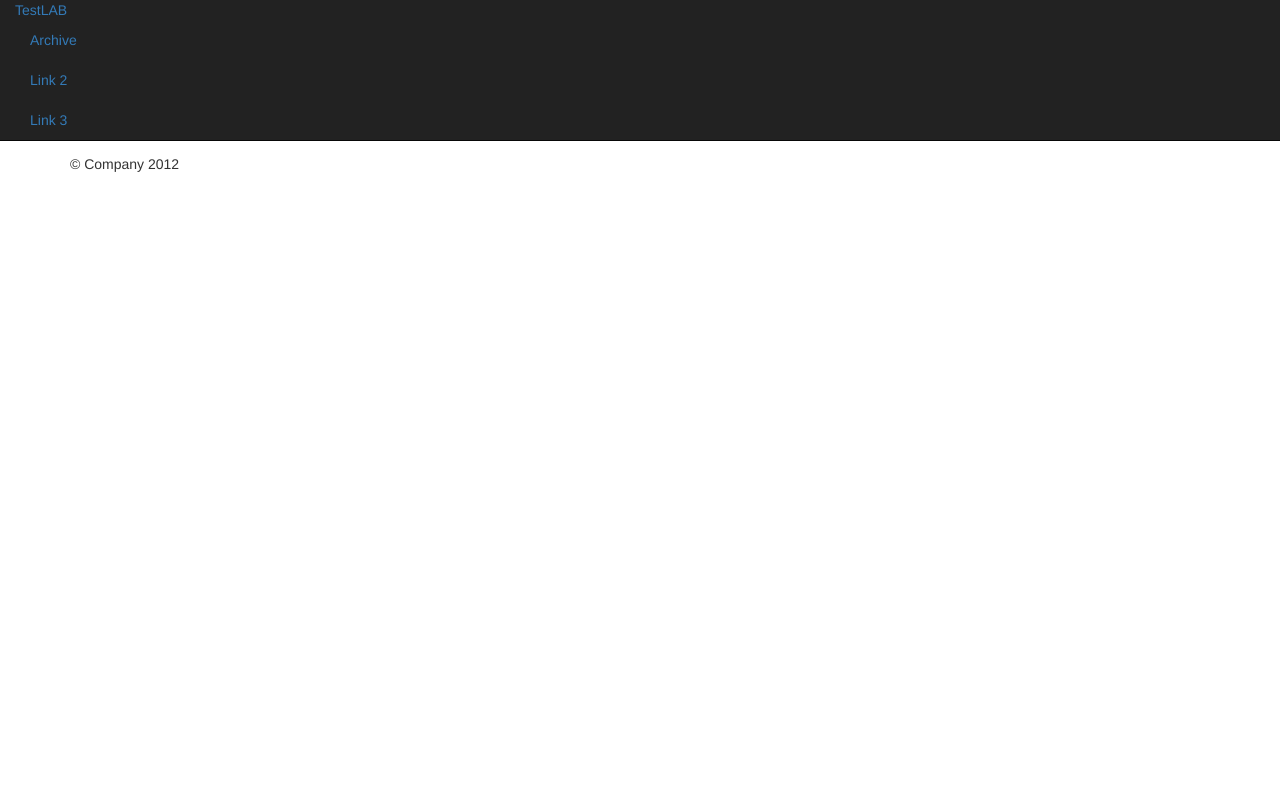
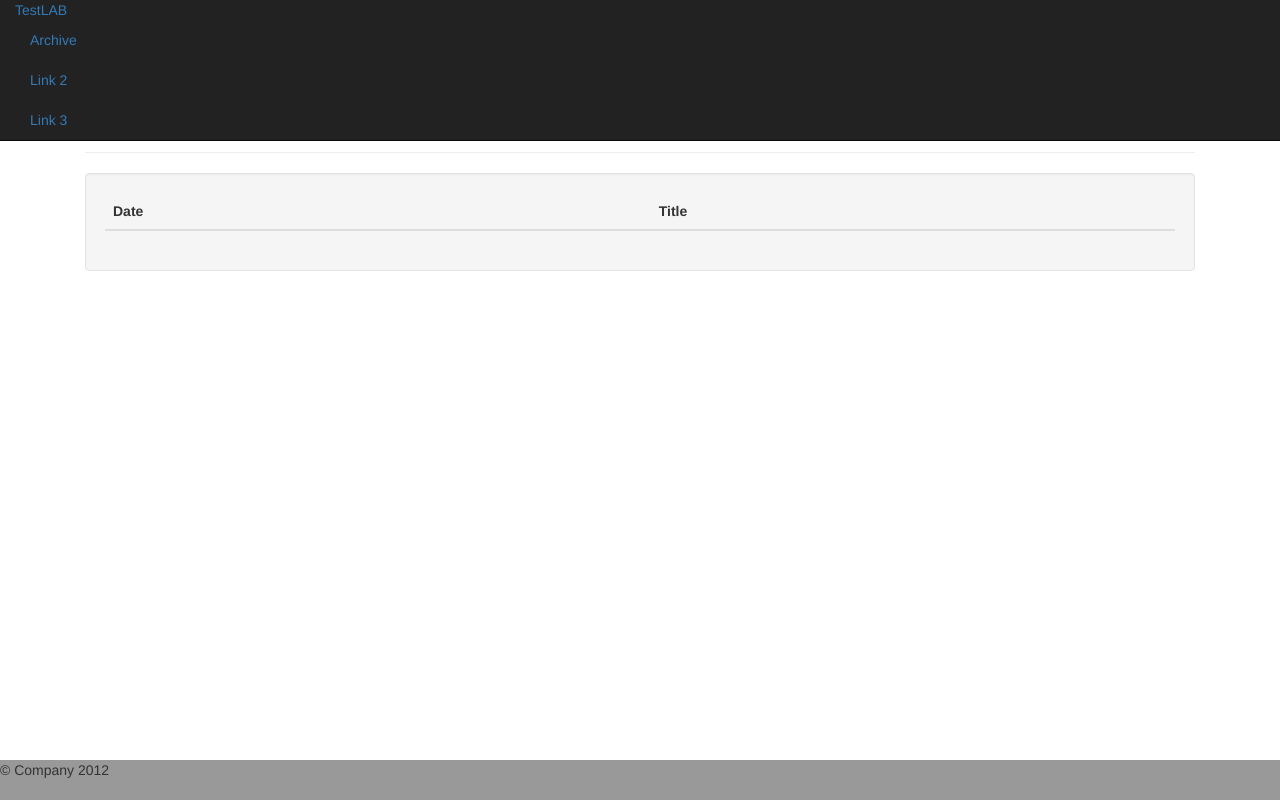
Before and after one commit to skhalymon/testerslab, a Django app: page /blog/category/1/ in a window 1280 px wide. Run offline with Django 3.2, Linux system fonts and the light colour scheme; data comes from the database, SQL or seed files in the repository; tables that the repository leaves empty hold one stand-in row (values such as "Sample post"); lists and menus that the app fills with data are empty; some libraries are stand-ins or nearby versions.

Commit message:
styling category page

```diff
--- a/blog/templates/base.html
+++ b/blog/templates/base.html
@@ -14,6 +14,14 @@
         padding-top: 60px;
         padding-bottom: 40px;
       }
+      footer {
+        position:fixed;
+        left:0px;
+        bottom:0px;
+        height:40px;
+        width:100%;
+        background:#999;
+      };
     </style>
     <link href="/static/bootstrap/css/bootstrap-responsive.css" rel="stylesheet">
 
@@ -59,7 +67,6 @@
       </div>
 
         {% block content %}{% endblock %}
-      <hr>
       <footer>
         <p>&copy; Company 2012</p>
       </footer>
--- a/blog/templates/category.html
+++ b/blog/templates/category.html
@@ -2,12 +2,38 @@
 
 {% block content %}
 
-<h2>Posts in category: {{cat}}</h2>
+<div class="container-fluid">
+  <div class="row-fluid">
+    <div class="span6 page-header">
+      <h2 class="muted">Posts in category: {{cat}}</h2>
+    </div>
+  </div>
+</div>
 
-{% for post in posts %}
 
-<p>{{ post.created|date:"M d, Y" }}: <a href="{% url post post.slug %}">{{ post.title }}</a></p>
-
-{% endfor %}
+<div class="container-fluid">
+  <div class="row-fluid">
+    <div class="span6">
+      <div class="well">
+        <table class="table">
+          <thead>
+            <tr>
+              <th><i class="icon-calendar"></i>Date</th>
+              <th>Title</th>
+            </tr>
+          </thead>
+          <tbody>
+            {% for post in posts %}
+            <tr>
+              <td>{{ post.created|date:"M d, Y" }}</td>
+              <td><a href="{% url post post.slug %}">{{ post.title }}</a></td>
+            </tr>
+            {% endfor %}
+          </tbody>
+        </table>
+      </div>
+    </div>
+  </div>
+</div>
 
 {% endblock %}
```
Also changed, not shown: blog/templates/blog.html (+8 -10 lines).
